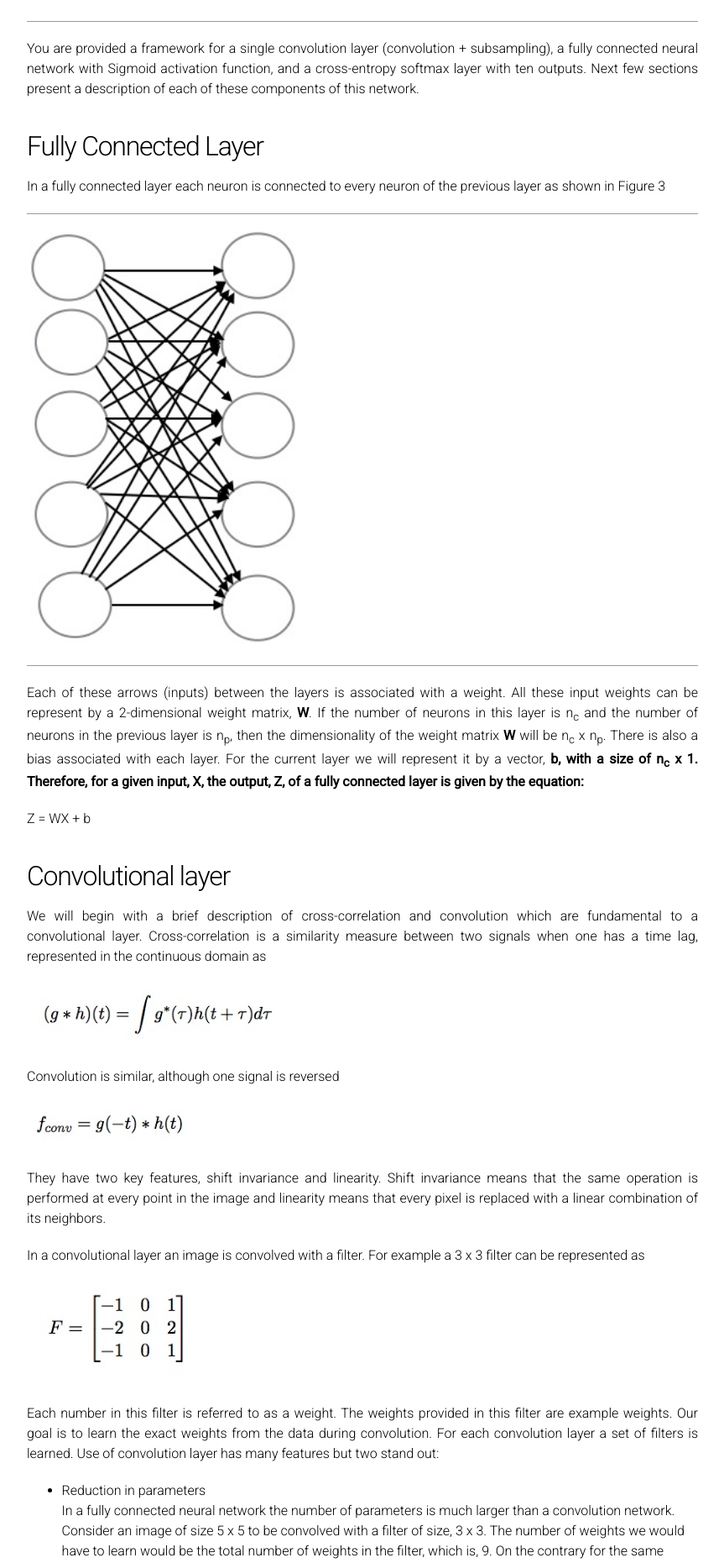
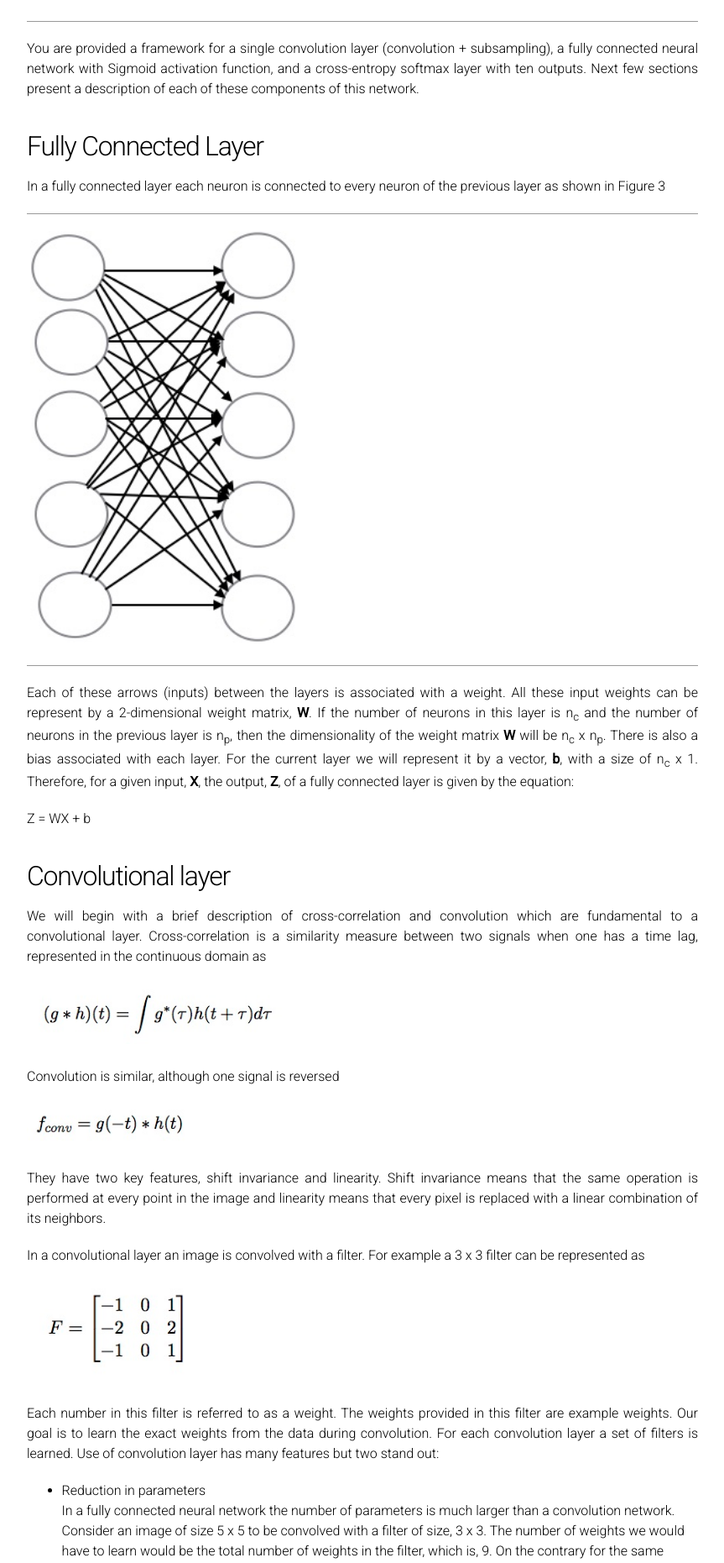
Before and after one commit to cmsc426spring2019/cmsc426spring2019.github.io, a Jekyll site: the page built from project4.md, in a window 1280 px wide. Shown: the part 1559-3420 px from the top of the page at 84% size, without its empty margins (208-1071 px from the left). Built offline with Jekyll 4.4.1, drawn with Linux system fonts in a browser that asks for light colours.

Commit message:
Update project4.md

```diff
--- a/project4.md
+++ b/project4.md
@@ -51,7 +51,7 @@ In a fully connected layer each neuron is connected to every neuron of the previ
   <div style="clear:both;"></div>
 </div>
 
-Each of these arrows (inputs) between the layers is associated with a weight. All these input weights can be represent by a 2-dimensional weight matrix, <b>W</b>. If the number of neurons in this layer is n<sub>c</sub> and the number of neurons in the previous layer is n<sub>p</sub>, then the dimensionality of the weight matrix <b>W</b> will be n<sub>c</sub> x n<sub>p</sub>. There is also a bias associated with each layer. For the current layer we will represent it by a vector, <b>b<b>,  with a size of n<sub>c</sub> x 1. Therefore, for a given input, <b>X</b>, the output, <b>Z</b>, of a fully connected layer is given by the equation:
+Each of these arrows (inputs) between the layers is associated with a weight. All these input weights can be represent by a 2-dimensional weight matrix, <b>W</b>. If the number of neurons in this layer is n<sub>c</sub> and the number of neurons in the previous layer is n<sub>p</sub>, then the dimensionality of the weight matrix <b>W</b> will be n<sub>c</sub> x n<sub>p</sub>. There is also a bias associated with each layer. For the current layer we will represent it by a vector, <b>b</b>,  with a size of n<sub>c</sub> x 1. Therefore, for a given input, <b>X</b>, the output, <b>Z</b>, of a fully connected layer is given by the equation:
 
 Z = WX + b
 
```
